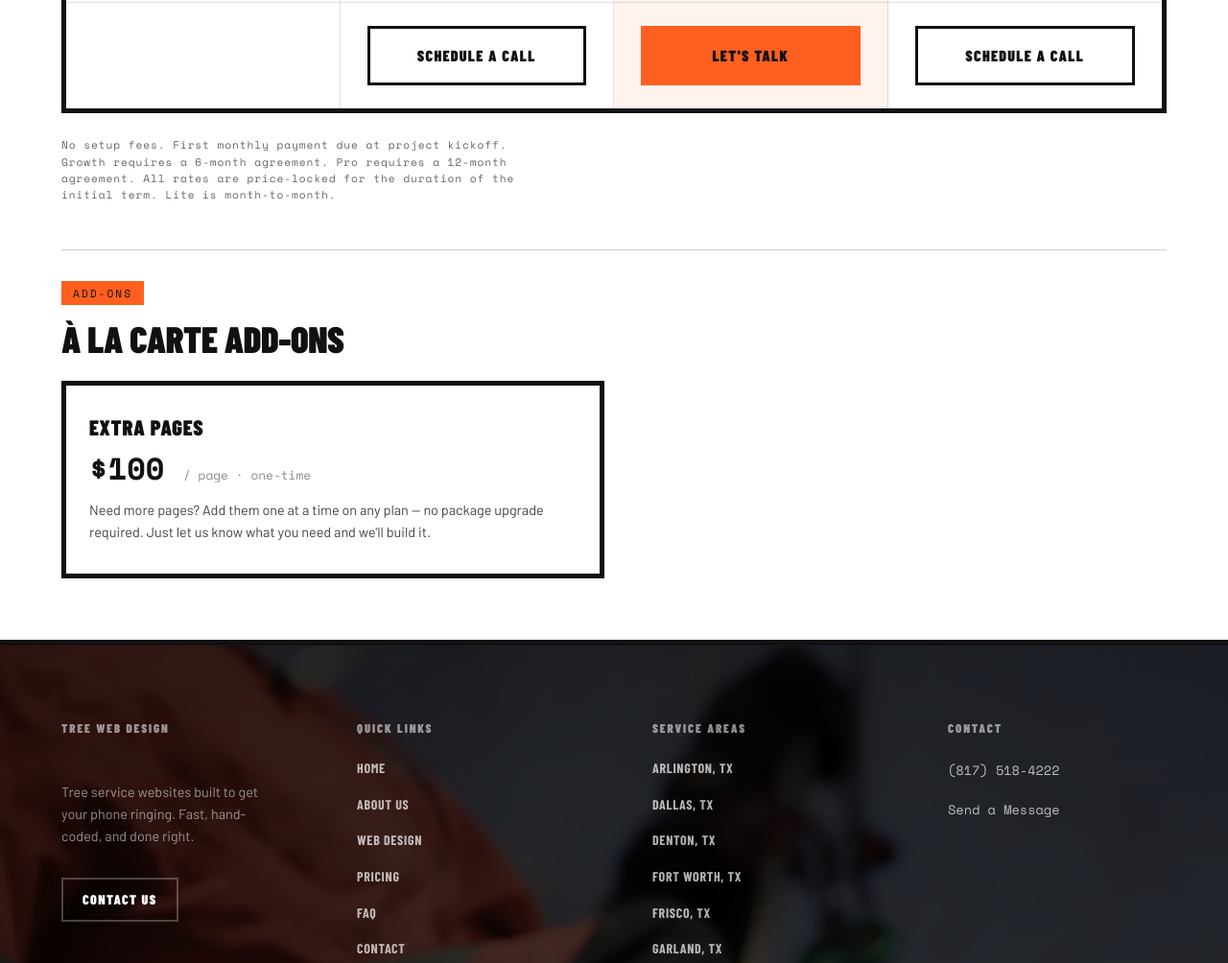
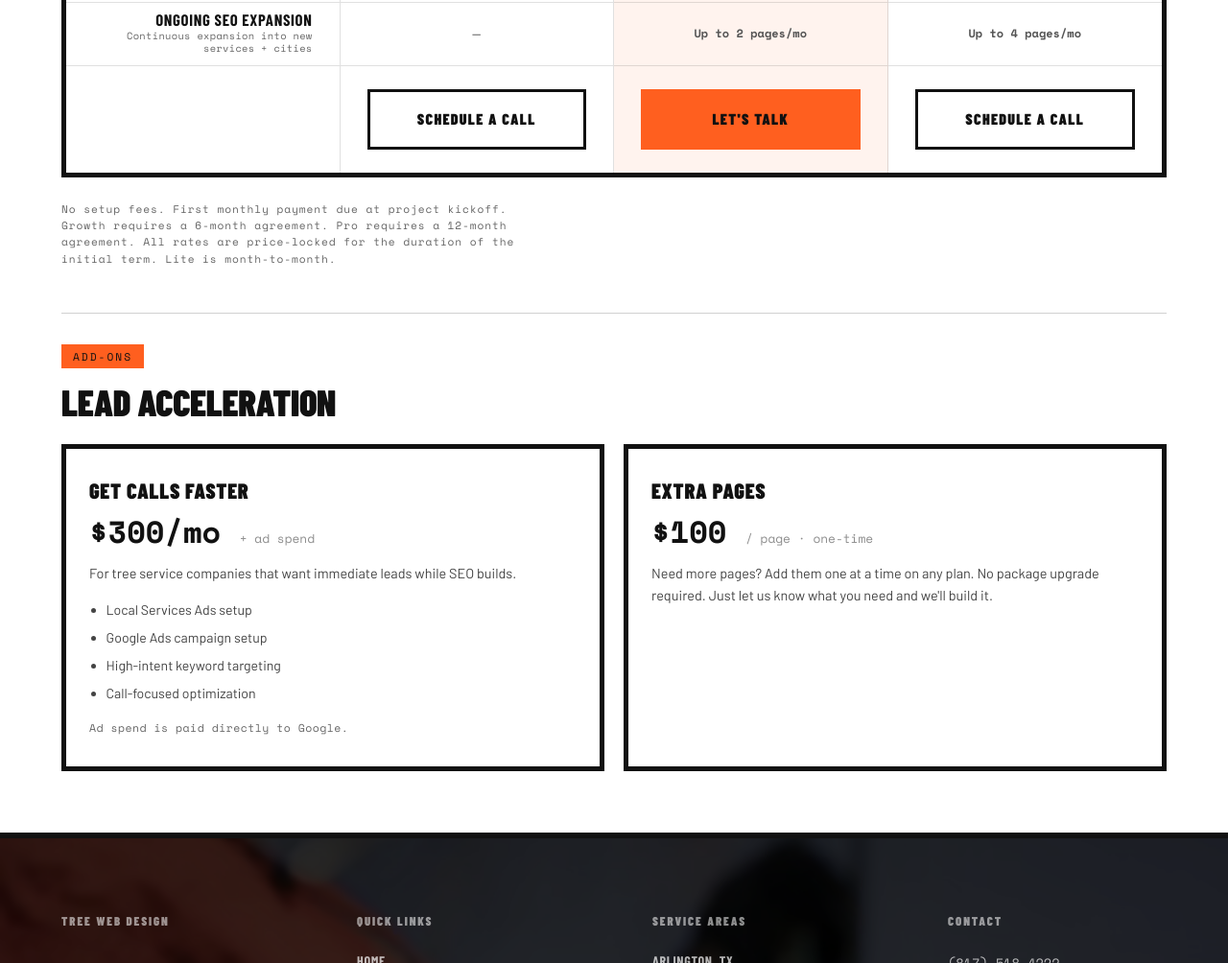
Before and after one commit to rocimktg/tree-web-design, a website: page pricing.html in a window 1280 px wide. Shown: the part 1206-2210 px from the top of the page at 96% size. Drawn offline with Linux system fonts and the light colour scheme.

Commit message:
Update pricing page and homepage pricing

```diff
--- a/pricing.css
+++ b/pricing.css
@@ -440,6 +440,23 @@
   color: #444;
 }
 
+.addon-card__list {
+  margin: 0;
+  padding-left: 1.1rem;
+  display: grid;
+  gap: var(--space-2);
+  font-size: 0.88rem;
+  line-height: 1.5;
+  color: #444;
+}
+
+.addon-card__note {
+  font-family: var(--font-mono);
+  font-size: 0.72rem;
+  color: rgba(0,0,0,0.6);
+  letter-spacing: 0.04em;
+}
+
 /* ─── MOBILE LABEL (hidden on desktop) ──────── */
 
 .pt__ml {
--- a/pricing.html
+++ b/pricing.html
@@ -74,7 +74,7 @@
 
           <div class="pt__cell pt__lite pt__head">
             <p class="pt__name">Lite</p>
-            <p class="pt__price">$75<span>/mo</span></p>
+            <p class="pt__price">$149<span>/mo</span></p>
             <p class="pt__term">Month-to-month</p>
             <p class="pt__tagline">Start showing up when people search for tree work</p>
             <p class="pt__subline">Single page</p>
@@ -83,17 +83,17 @@
           <div class="pt__cell pt__growth pt__head">
             <span class="pt__badge">Most Popular</span>
             <p class="pt__name">Growth</p>
-            <p class="pt__price">$175<span>/mo</span></p>
+            <p class="pt__price">$349<span>/mo</span></p>
             <p class="pt__term">6-month agreement</p>
-            <p class="pt__tagline">Turn searches into real calls consistently</p>
+            <p class="pt__tagline">Start generating consistent calls from local search</p>
             <p class="pt__subline">Up to 5 pages</p>
           </div>
 
           <div class="pt__cell pt__pro pt__head">
             <p class="pt__name">Pro</p>
-            <p class="pt__price">$275<span>/mo</span></p>
+            <p class="pt__price">$649<span>/mo</span></p>
             <p class="pt__term">12-month agreement</p>
-            <p class="pt__tagline">Expand across multiple towns and capture more jobs</p>
+            <p class="pt__tagline">Dominate multiple service areas and capture more jobs</p>
             <p class="pt__subline">5 core pages + 10 service area pages</p>
           </div>
 
@@ -145,10 +145,15 @@
           <div class="pt__cell pt__growth"><span class="pt__ml">Google Business Profile Setup</span><span class="pt__text">One-time</span></div>
           <div class="pt__cell pt__pro"><span class="pt__ml">Google Business Profile Setup</span><span class="pt__text">Active monthly</span></div>
 
-<div class="pt__cell pt__label">Service Area Pages</div>
+          <div class="pt__cell pt__label">Service Area Pages</div>
           <div class="pt__cell pt__lite"><span class="pt__ml">Service Area Pages</span><span class="pt__dash">—</span></div>
           <div class="pt__cell pt__growth"><span class="pt__ml">Service Area Pages</span><span class="pt__dash">—</span></div>
           <div class="pt__cell pt__pro"><span class="pt__ml">Service Area Pages</span><span class="pt__text">10 custom</span></div>
+
+          <div class="pt__cell pt__label pt__label--sub">Ongoing SEO Expansion<span class="pt__sublabel">Continuous expansion into new services + cities</span></div>
+          <div class="pt__cell pt__lite"><span class="pt__ml">Ongoing SEO Expansion<span class="pt__sublabel">Continuous expansion into new services + cities</span></span><span class="pt__dash">—</span></div>
+          <div class="pt__cell pt__growth"><span class="pt__ml">Ongoing SEO Expansion<span class="pt__sublabel">Continuous expansion into new services + cities</span></span><span class="pt__text">Up to 2 pages/mo</span></div>
+          <div class="pt__cell pt__pro"><span class="pt__ml">Ongoing SEO Expansion<span class="pt__sublabel">Continuous expansion into new services + cities</span></span><span class="pt__text">Up to 4 pages/mo</span></div>
 
 
 
@@ -169,15 +174,27 @@
         <p class="pricing-disclaimer">No setup fees. First monthly payment due at project kickoff. Growth requires a 6-month agreement. Pro requires a 12-month agreement. All rates are price-locked for the duration of the initial term. Lite is month-to-month.</p>
 
         <div class="pricing-addons">
-          <p class="eyebrow">Add-Ons</p>
-          <h3>À La Carte Add-Ons</h3>
+          <p class="eyebrow">ADD-ONS</p>
+          <h3>LEAD ACCELERATION</h3>
 
           <div class="addons-grid">
+            <div class="addon-card">
+              <p class="addon-card__name">Get Calls Faster</p>
+              <p class="addon-card__price">$300/mo <span>+ ad spend</span></p>
+              <p class="addon-card__desc">For tree service companies that want immediate leads while SEO builds.</p>
+              <ul class="addon-card__list">
+                <li>Local Services Ads setup</li>
+                <li>Google Ads campaign setup</li>
+                <li>High-intent keyword targeting</li>
+                <li>Call-focused optimization</li>
+              </ul>
+              <p class="addon-card__note">Ad spend is paid directly to Google.</p>
+            </div>
 
             <div class="addon-card">
               <p class="addon-card__name">Extra Pages</p>
               <p class="addon-card__price">$100 <span>/ page · one-time</span></p>
-              <p class="addon-card__desc">Need more pages? Add them one at a time on any plan — no package upgrade required. Just let us know what you need and we'll build it.</p>
+              <p class="addon-card__desc">Need more pages? Add them one at a time on any plan. No package upgrade required. Just let us know what you need and we'll build it.</p>
             </div>
 
           </div>
```
Also changed, not shown: index.html (+4 -4 lines).
